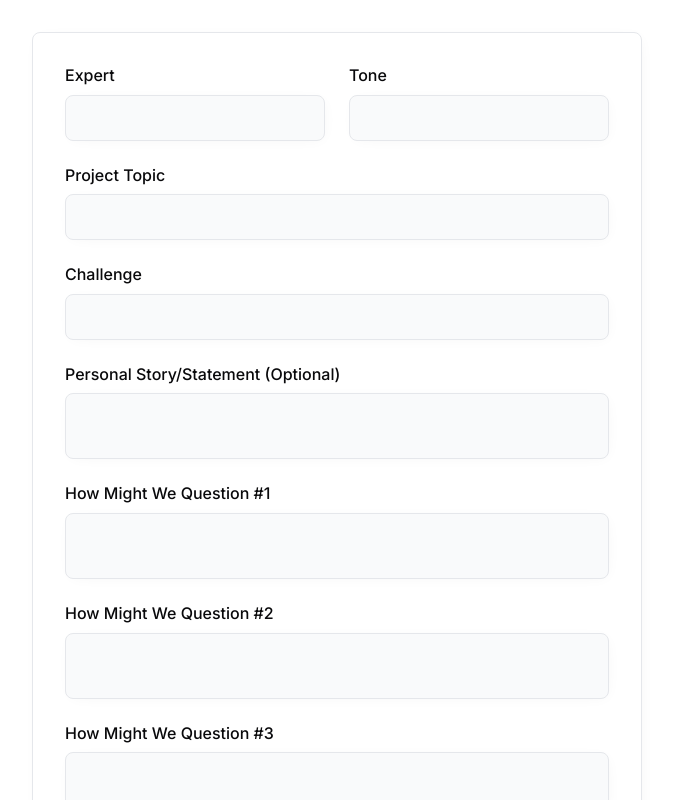
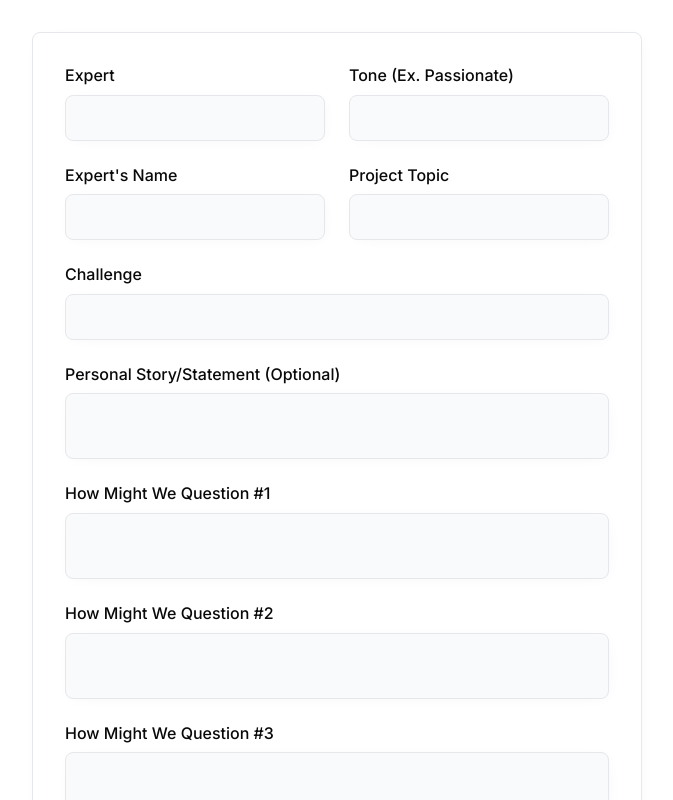
Before and after one commit to Samalander0/email-dlab, a SvelteKit app: page / in a window 1280 px wide. Shown: the top 800 px of the page, without its empty margins (303-976 px from the left). Built offline with nearby package versions, Linux system fonts and the light colour scheme.

Commit message:
expert name

```diff
--- a/src/routes/+page.svelte
+++ b/src/routes/+page.svelte
@@ -11,6 +11,7 @@
       output;
 
   let expert = "",
+      exname = "",
       topic = "",
       statement = "",
       challenge = "",
@@ -39,7 +40,7 @@
 
     state = "loading"
 
-    const response = await fetch(`./api/default/?expert=${expert}&topic=${topic}&statement=${statement}&challenge=${challenge}&hmw_1=${hmw_1}&hmw_2=${hmw_2}&hmw_3=${hmw_3}&tone=${tone}&personal=${personal}&other=${other}`)
+    const response = await fetch(`./api/default/?expert=${expert}&exname=${exname}&topic=${topic}&statement=${statement}&challenge=${challenge}&hmw_1=${hmw_1}&hmw_2=${hmw_2}&hmw_3=${hmw_3}&tone=${tone}&personal=${personal}&other=${other}`)
     output = await response.json()
     email = DOMPurify.sanitize(marked(output))
 
@@ -49,6 +50,7 @@
   function restart() {
     // Reset form fields
     expert = ""
+    exname = ""
     topic = ""
     statement = ""
     challenge = ""
@@ -86,13 +88,19 @@
           <input bind:value={expert} type="text" id="expert"/>
         </div>
         <div>
-          <label for="tone">Tone</label>
+          <label for="tone">Tone (Ex. Passionate)</label>
           <input bind:value={tone} type="text" id="tone"/>
         </div>
       </div>
-      <div>
-        <label for="topic">Project Topic</label>
-        <input bind:value={topic} type="text" id="topic"/>
+      <div class="horizontal-stack">
+        <div>
+          <label for="exname">Expert's Name</label>
+          <input bind:value={exname} type="text" id="exname"/>
+        </div>
+        <div>
+          <label for="topic">Project Topic</label>
+          <input bind:value={topic} type="text" id="topic"/>
+        </div>
       </div>
       <div>
         <label for="challenge">Challenge</label>
@@ -124,7 +132,7 @@
       </div>
 
       <div class="horizontal-stack">
-        <input type="submit" value="Get Outreach Email" on:click={generateEmail} disabled={!(expert && topic && challenge && hmw_1 && hmw_2 && hmw_3 && personal && tone)}/>
+        <input type="submit" value="Get Outreach Email" on:click={generateEmail} disabled={!(expert && exname && topic && challenge && hmw_1 && hmw_2 && hmw_3 && personal && tone)}/>
         <button on:click={randomize}>Randomize</button>
       </div>
     </form>
--- a/src/routes/api/default/+server.js
+++ b/src/routes/api/default/+server.js
@@ -32,9 +32,9 @@ const generationConfig = {
 };
 
 // Prompt
-function prompt(expert, topic, statement, challenge, hmw_1, hmw_2, hmw_3, tone, personal, other) {
+function prompt(expert, exname, topic, statement, challenge, hmw_1, hmw_2, hmw_3, tone, personal, other) {
   const parts = [
-    {text: `A concise and semi-formal outreach email in a ${tone} tone to a ${expert} about their opinion on your high school design project about ${topic}. Include this personal anecdote: ${statement} You're trying to learn about the following questions: ${hmw_1}, ${hmw_2}, and ${hmw_3}. Integrate the key concepts of these previous questions into new questions. Center the influence of the email around the main topic problem: ${challenge}. Sender personal information: ${personal}. Other information: ${other}. Keep the email to a 150 word count limit.`}
+    {text: `A concise and semi-formal outreach email in a ${tone} tone to a ${expert}, named ${exname}, about their opinion on your high school design project about ${topic}. Include this personal anecdote: ${statement} You're trying to learn about the following questions: ${hmw_1}, ${hmw_2}, and ${hmw_3}. Integrate the key concepts of these previous questions into new questions. Center the influence of the email around the main topic problem: ${challenge}. Sender personal information: ${personal}. Other information: ${other}. Keep the email to a 150 word count limit.`}
   ];
   return(parts)
 }
@@ -44,6 +44,7 @@ export async function GET({ url }) {
   const model = genAI.getGenerativeModel({ model: MODEL_NAME });
 
   const expert = url.searchParams.get('expert'),
+        exname = url.searchParams.get('exname'),
         topic = url.searchParams.get('topic'),
         statement = url.searchParams.get('statement'),
         challenge = url.searchParams.get('challenge'),
@@ -53,7 +54,7 @@ export async function GET({ url }) {
         tone = url.searchParams.get('tone'),
         personal = url.searchParams.get('personal'),
         other = url.searchParams.get('other');
-  let parts = prompt(expert, topic, statement, challenge, hmw_1, hmw_2, hmw_3, tone, personal, other)
+  let parts = prompt(expert, exname, topic, statement, challenge, hmw_1, hmw_2, hmw_3, tone, personal, other)
 
   const result = await model.generateContent({
     contents: [{ role: "user", parts }],
--- a/src/routes/api/followup/+server.js
+++ b/src/routes/api/followup/+server.js
@@ -32,9 +32,9 @@ const generationConfig = {
 };
 
 // Prompt
-function prompt(expert, speciality, topic, outreach, keywords, email, phone, date, interest) {
+function prompt(expert, exname, speciality, topic, outreach, keywords, email, phone, date, interest) {
   const parts = [
-    {text: `A concise and semi-formal follow-up email to a ${expert} in the field of ${speciality} to set up an interview. Following your initial outreach on ${date} about your high school design project on ${topic}. Keeping in mind your original outreach email: ${outreach}. Avoide being too repetitive, use your reason of interest in this design project: ${interest}, and project keywords: ${keywords}, to generate a meeting request with the following information: ${email}, ${phone}`}
+    {text: `A concise and semi-formal follow-up email to a ${expert}, named ${exname}, in the field of ${speciality} to set up an interview. Following your initial outreach on ${date} about your high school design project on ${topic}. Avoid repeating yourself by keeping in mind your original outreach email: ${outreach}. Use your reason of interest in this design project: ${interest}, and project keywords: ${keywords}, to generate a meeting request with the following information: ${email}, ${phone}. Keep the email to a 150 word count limit.`}
   ];
   return(parts)
 }
@@ -44,6 +44,7 @@ export async function GET({ url }) {
   const model = genAI.getGenerativeModel({ model: MODEL_NAME });
 
   const expert = url.searchParams.get('expert'),
+        exname = url.searchParams.get('exname'),
         topic = url.searchParams.get('topic'),
         speciality = url.searchParams.get('speciality'),
         outreach = url.searchParams.get('outreach'),
@@ -52,7 +53,7 @@ export async function GET({ url }) {
         phone = url.searchParams.get('phone'),
         date = url.searchParams.get('date'),
         interest = url.searchParams.get('interest');
-  let parts = prompt(expert, speciality, outreach, keywords, topic, email, phone, date, interest)
+  let parts = prompt(expert, exname, speciality, outreach, keywords, topic, email, phone, date, interest)
 
   const result = await model.generateContent({
     contents: [{ role: "user", parts }],
```
Also changed, not shown: src/routes/followup/+page.svelte (+12 -4 lines).
